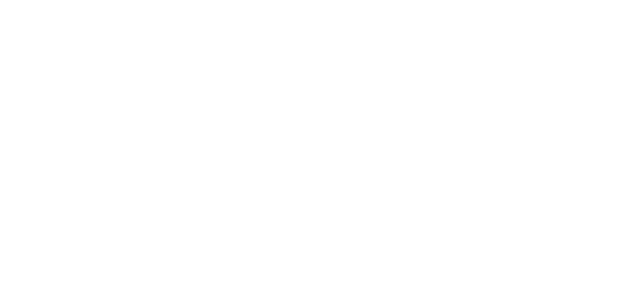
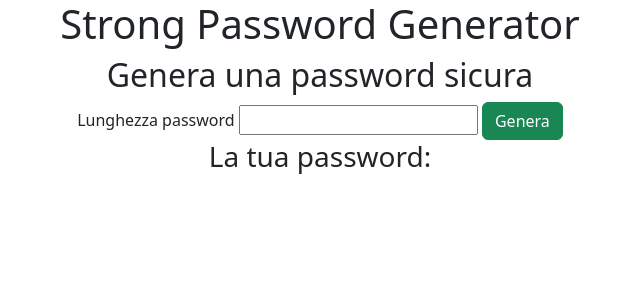
Before and after one commit to marcomazzotti/php-strong-password-generator, a PHP site: page / in a window 1280 px wide. Before the commit the part shown is empty. Shown: the top 300 px of the page, without its empty margins (320-960 px from the left). Run offline with PHP 8.4, Linux system fonts and the light colour scheme.

Commit message:
Add: Milestone 1

```diff
--- a/index.php
+++ b/index.php
@@ -1,5 +1,18 @@
 <?php
+$password = "";
+$lower_array = ['a', 'b', 'c', 'd', 'e', 'f', 'g', 'h', 'i', 'j', 'k', 'l', 'm', 'n', 'o', 'p', 'q', 'r', 's', 't', 'u', 'v', 'w', 'x', 'y', 'z'];
+$upper_array = ['A', 'B', 'C', 'D', 'E', 'F', 'G', 'H', 'I', 'J', 'K', 'L', 'M', 'N', 'O', 'P', 'Q', 'R', 'S', 'T', 'U', 'V', 'W', 'X', 'Y', 'Z'];
+$number_array = ['0', '1', '2', '3', '4', '5', '6', '7', '8', '9'];
+$symbol_array = ['@', '#', '/', '*', '?', '&', '$', '!', '^', '+', ':', ';', '<', '>', '%'];
 
+if (isset($_GET["password-length"])) {
+  $length = $_GET['password-length'];
+  $user_array = array_merge($lower_array, $upper_array, $number_array, $symbol_array);
+  for ($i = 0; $i < $length; $i++) {
+    $random_number = rand(0, (count($user_array) - 1));
+    $password = $password . $user_array[$random_number];
+  }
+}
 ?>
 
 <!DOCTYPE html>
@@ -9,11 +22,21 @@
   <meta charset="UTF-8">
   <meta http-equiv="X-UA-Compatible" content="IE=edge">
   <meta name="viewport" content="width=device-width, initial-scale=1.0">
+  <link href="https://cdn.jsdelivr.net/npm/bootstrap@5.3.0-alpha3/dist/css/bootstrap.min.css" rel="stylesheet" integrity="sha384-KK94CHFLLe+nY2dmCWGMq91rCGa5gtU4mk92HdvYe+M/SXH301p5ILy+dN9+nJOZ" crossorigin="anonymous">
   <title>Strong Password Generator</title>
 </head>
 
 <body>
-
+  <div class="container text-center">
+    <h1>Strong Password Generator</h1>
+    <h2>Genera una password sicura</h2>
+    <form action="index.php" method="get">
+      <label for="password-length">Lunghezza password</label>
+      <input type="number" name="password-length" id="password-length">
+      <button type="submit" class="btn btn-success">Genera</button>
+    </form>
+    <h3>La tua password: <?php echo $password ?></h3>
+  </div>
 </body>
 
 </html>
```
